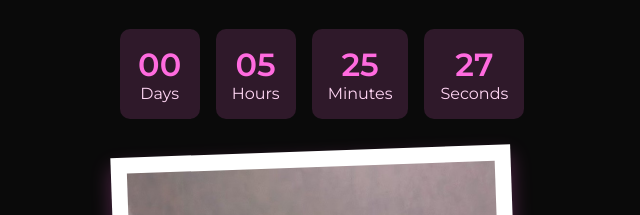
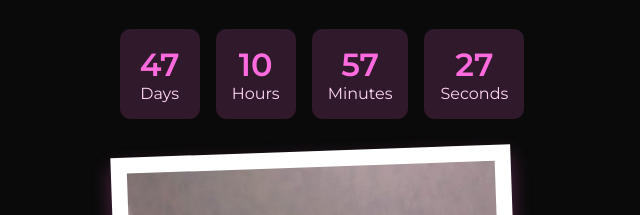
Before and after one commit to cooper378484/Birthday-wish-, a plain HTML site: page index.html in a window 1280 px wide. Shown: the part 180-395 px from the top of the page, 318-958 px from the left. Drawn offline with Linux system fonts and the light colour scheme.

Commit message:
Update index.html

```diff
--- a/index.html
+++ b/index.html
@@ -141,7 +141,7 @@
   <script>
     // SET YOUR TARGET DATE HERE (Year, Month-1, Day, Hour, Minute)
     // Example: June 15, 2024 at 00:00 would be new Date(2024, 5, 15)
-  const TARGET_DATE = new Date(2025, 6, 4, 18, 28, 0);
+  const TARGET_DATE = new Date(2025, 7, 21, 0, 0, 0);
     // Romantic messages
     const MESSAGES = [
       "Your smile makes every day brighter ❤️",
```
